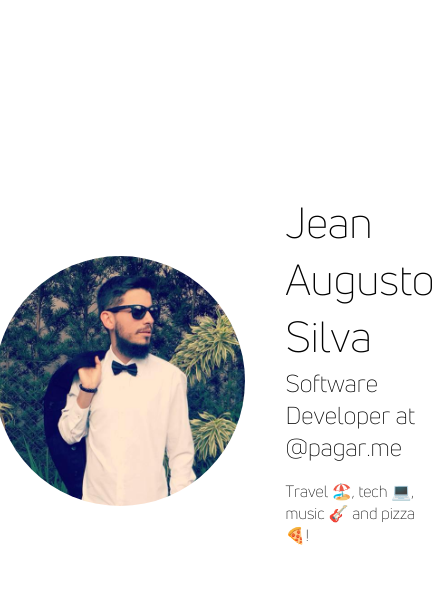
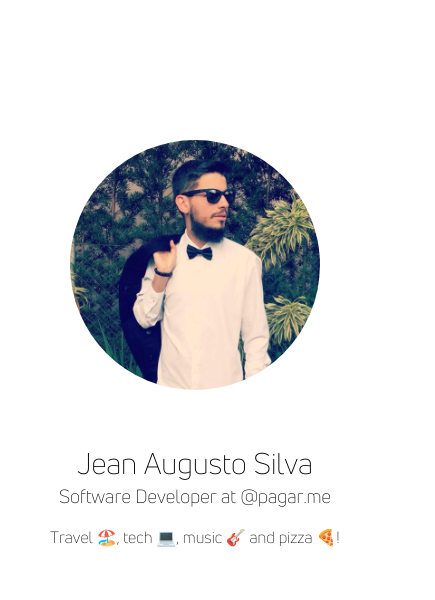
Before and after one commit to jeanaugustoos/jeanaugustoos.github.io, a plain HTML site: page index.html in a window 390 px wide. Shown: the whole page, 435 px wide, since content can reach past the window. Drawn offline with Linux system fonts and the light colour scheme.

Commit message:
layout: add media class
Make layout resposive.

```diff
--- a/assets/css/style.css
+++ b/assets/css/style.css
@@ -42,7 +42,7 @@ h1 {
   font-size: 32pt;
 }
 
-figure.profile img{
+figure.profile-photo img{
   border-radius: 50%;
   height: 250px;
   width: 250px;
@@ -54,3 +54,28 @@ section.container {
   justify-content: center;
   height: 90%;
 }
+
+@media (max-width: 600px) {
+  section.container {
+    flex-direction: column;
+  }
+
+  h1 {
+    font-size: 22pt;
+  }
+
+  h2 {
+    font-size: 14pt;
+  }
+
+  p {
+    font-size: 12pt;
+  }
+
+  section.profile-description {
+    display: flex;
+    flex-direction: column;
+    align-items: center;
+    margin: 40px 0;
+  }
+}
--- a/index.html
+++ b/index.html
@@ -4,6 +4,7 @@
     <link rel="shortcut icon" href="./assets/images/favicon.ico" type="image/x-icon">
     <link rel="icon" href="./assets/images/favicon.ico" type="image/x-icon">
     <link rel="stylesheet" type="text/css" href="./assets/css/style.css"/>
+    <meta name="viewport" content="width=device-width, initial-scale=1.0">
     <meta property="og:title" content="Jean Augusto Silva" />
     <meta property="og:type" content="website" />
     <meta property="og:url" content="https://jeanaugustoos.github.io/" />
@@ -14,10 +15,10 @@
   </head>
   <body>
     <section class="container">
-      <figure class="profile">
+      <figure class="profile-photo">
         <img src="./assets/images/profile.jpg" />
       </figure>
-      <section>
+      <section class="profile-description">
         <h1>Jean Augusto Silva</h1>
         <h2>Software Developer at @pagar.me</h2>
         <p>Travel 🏖️, tech 💻, music 🎸 and pizza 🍕!<p>
```
